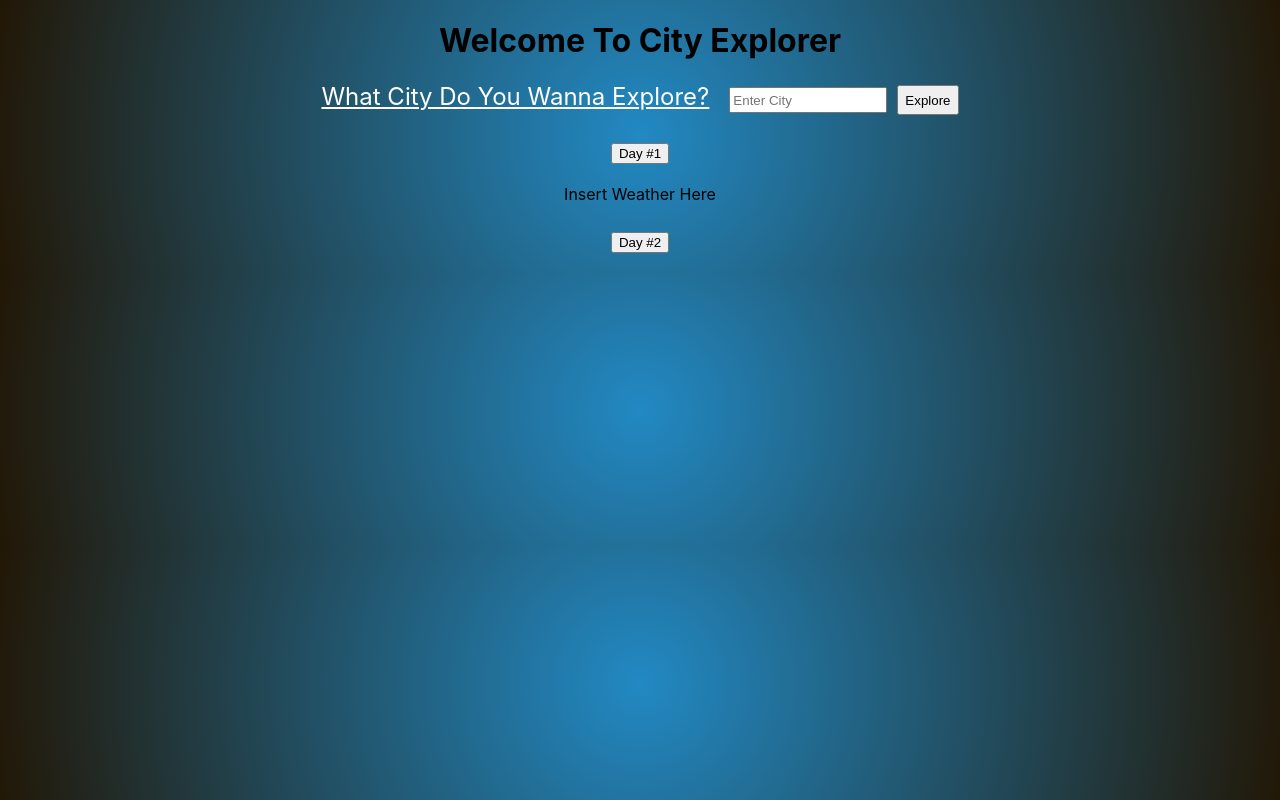
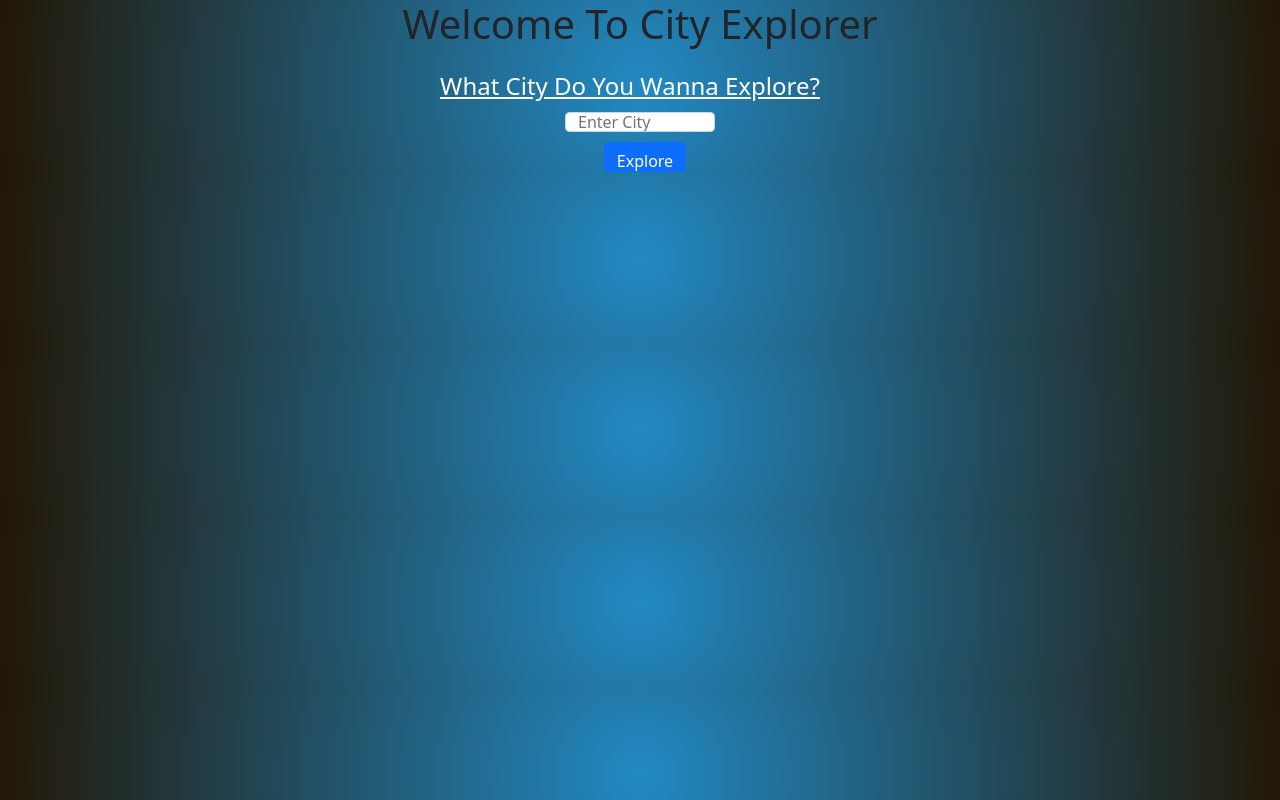
Before and after one commit to cesardeltoroc/city-explorer, a React (Create React App) app: page / in a window 1280 px wide. Built offline with nearby package versions, Linux system fonts and the light colour scheme.

Commit message:
finished lab07

```diff
--- a/src/App.css
+++ b/src/App.css
@@ -9,11 +9,18 @@ body {
   background: rgb(34,137,195);
   background: radial-gradient(circle, rgba(34,137,195,1) 0%, rgba(34,23,6,1) 100%);
 }
-.form.formLabel {
-  margin-bottom: 100px;
-}
+
 figcaption.figure-caption{
 color: rgb(0, 0, 0);
 font-size: 1.5em;
 margin-bottom: 5px;
 }
+input.form-control {
+  margin: auto;
+  margin-bottom: 10px;
+}
+.acc {
+  width: 500px;
+  margin: auto;
+  margin-bottom: 10px;
+}
--- a/src/App.js
+++ b/src/App.js
@@ -1,5 +1,6 @@
 import React from 'react';
 import './App.css';
+import 'bootstrap/dist/css/bootstrap.min.css';
 import axios from 'axios';
 import Cityform from './Cityform'
 import Populated from './Populated';
@@ -28,23 +29,31 @@ class App extends React.Component {
       this.setState({ locationName: locatedCity.data[0].display_name })
       this.setState({ locationLat: locatedCity.data[0].lat });
       this.setState({ locationLon: locatedCity.data[0].lon });
+      this.setState({show: true});
       this.getWeather();
     } catch (error) {
       alert(error.message)
     }
   }
   getWeather = async () => {
-    const url = `http://localhost:3001/weather?type=${this.state.locationLat}&type=${this.state.locationLon}`
-    const weatherRespone = await axios.get(url)
-    this.setState({weatherData: weatherRespone})
-    console.log(weatherRespone);
+    try{
+      const url = `${process.env.REACT_APP_SERVER}/weather?searchQuery=${this.state.searchQuery}`;
+      const weather = await axios.get(url);
+      this.setState({weatherData: weather.data})
+      console.log(this.state.weatherData);
+    }catch (error){
+      alert(error.message);
+    }
   }
   render() {
+    // console.log(this.state.weatherData);
     return (
       <div className="App">
-        <Cityform  getLocation={this.getLocation} controlForm={this.controlForm}/>
+        <Cityform  getLocation={this.getLocation} controlForm={this.controlForm} showAcc={this.showAcc}/>
         <Populated locationMap={this.state.locationMap} locationName={this.state.locationName} locationLat={this.state.locationLat} locationLon={this.state.locationLon} />
-        <Weather getWeather={this.getWeather} show={this.state.show}/>
+        {this.state.locationName ? (
+          <Weather searchQuery={this.state.searchQuery} weatherData={this.state.weatherData} />
+        ) : null}
       </div>
     );
   }
--- a/src/Weather.js
+++ b/src/Weather.js
@@ -1,24 +1,30 @@
 import React from 'react';
 import { Accordion } from 'react-bootstrap';
 
+
 class Weather extends React.Component {
+  constructor(props) {
+    super(props);
+    this.state = {
 
+    }
+  }
   render() {
     return (
-      <div className="Weather" >
-        <Accordion>
-          <Accordion.Item eventKey="0" >
-            <Accordion.Header>Day #1</Accordion.Header>
-            <Accordion.Body> Insert Weather Here</Accordion.Body>
-          </Accordion.Item>
-          <Accordion.Item eventKey="1">
-            <Accordion.Header>Day  #2</Accordion.Header>
-            <Accordion.Body></Accordion.Body>
-          </Accordion.Item>
-        </Accordion>
-      </div>
+      <Accordion>
+        {this.props.weatherData.map((element, idx) => (
+          <div className='acc'>
+            <Accordion.Item key={idx} eventKey={idx} >
+              <Accordion.Header>{element.date}</Accordion.Header>
+              <Accordion.Body>{element.description}</Accordion.Body>
+            </Accordion.Item>
+          </div>
+        ))}
+      </Accordion>
     );
+
   }
+
 }
 
 export default Weather;
```
Also changed, not shown: 1 other file (tests, documents, lock files or other folders).
